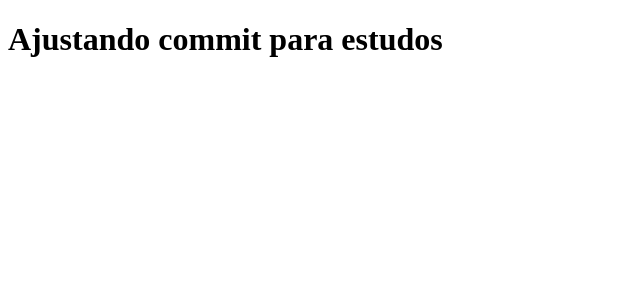
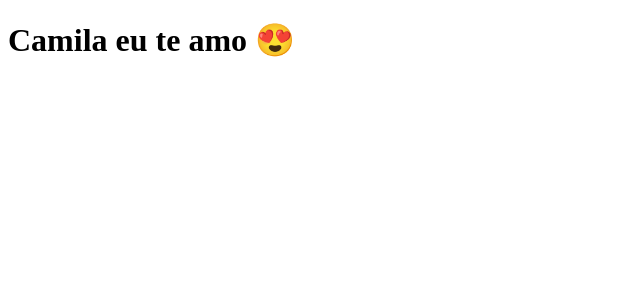
Before and after one commit to arthurPapp/clone-tabnews, a Next.js app: page / in a window 1280 px wide. Shown: the top 300 px of the page, without its empty margins (0-640 px from the left). Built offline with nearby package versions, Linux system fonts and the light colour scheme.

Commit message:
ajuste de frase

```diff
--- a/pages/index.js
+++ b/pages/index.js
@@ -1,5 +1,5 @@
 function Home(){
-    return <h1>Ajustando commit para estudos</h1>
+    return <h1>Camila eu te amo 😍</h1>
 }
 
 export default Home;
```
